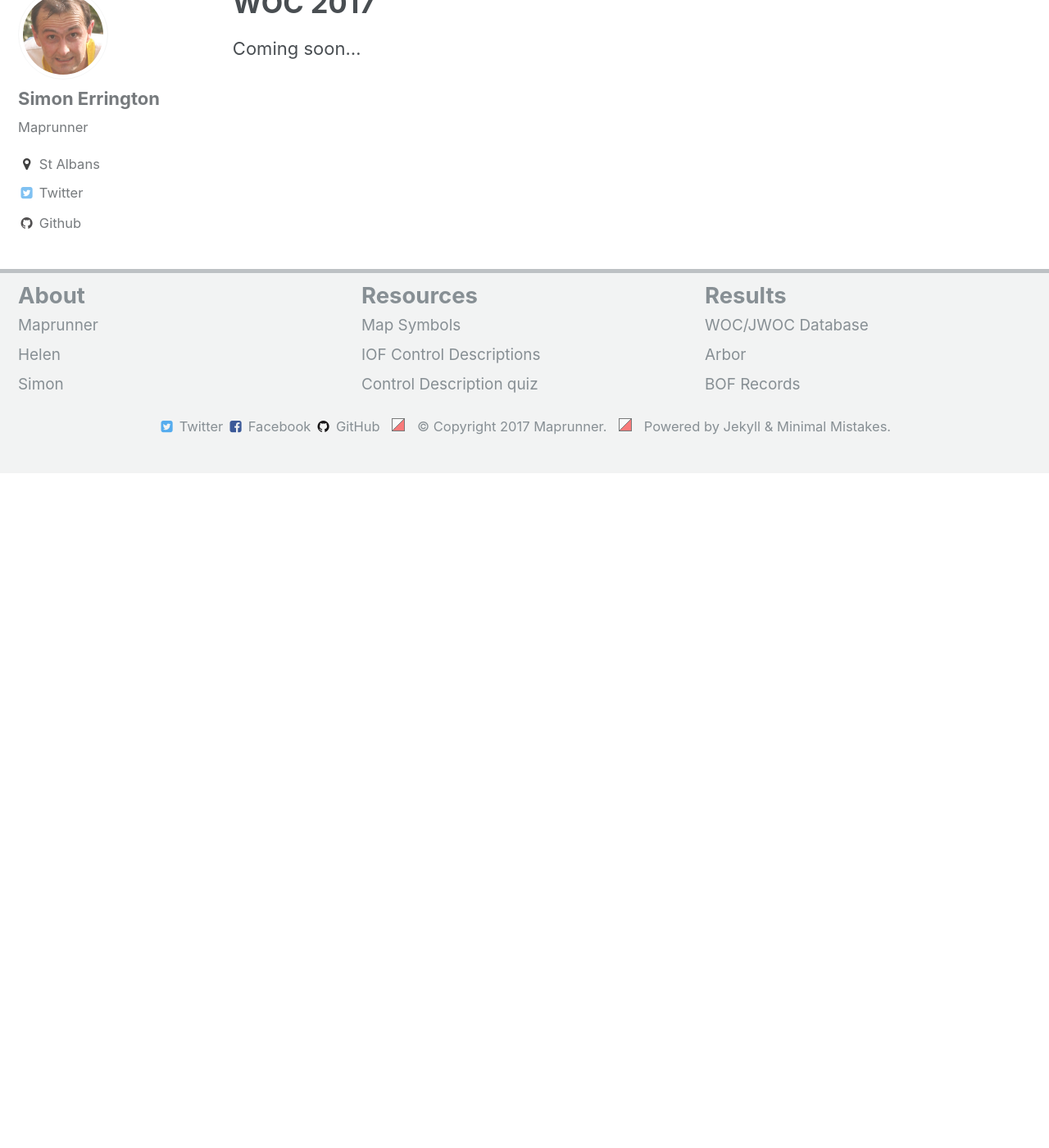
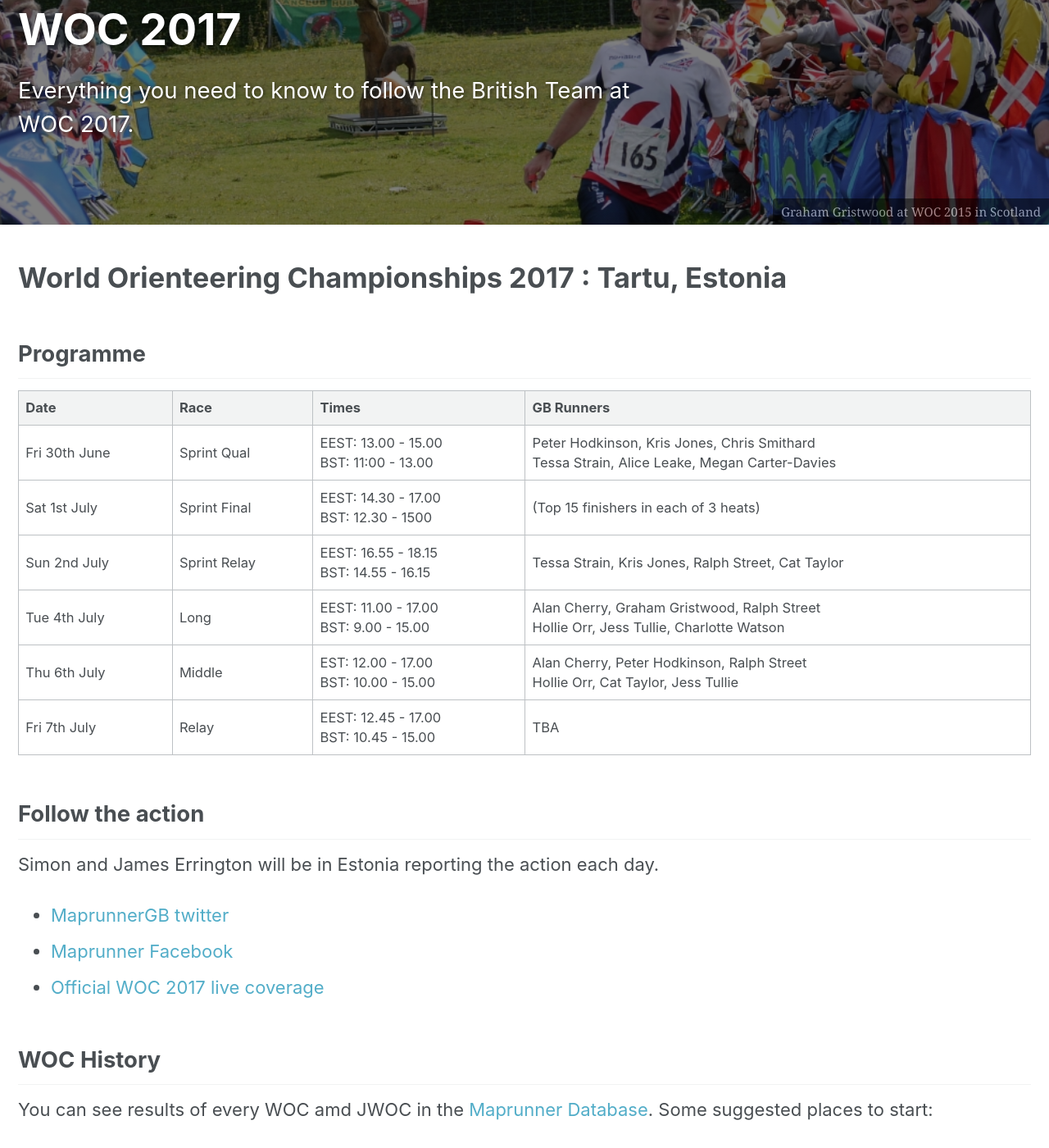
Before and after one commit to Maprunner/maprunner, a Jekyll site: the page built from _pages/woc2017.md, in a window 1280 px wide and 1400 px high, scrolled down 270 px. Shown: the whole window at 82% size. Built offline with Jekyll 4.4.1, drawn with Linux system fonts in a browser that asks for light colours; before the commit the page ends 900 px from its top, so only the background shows below that; some of the changed text lies outside the part shown.

Commit message:
And the page itself...

```diff
--- a/_pages/woc2017.md
+++ b/_pages/woc2017.md
@@ -1,8 +1,88 @@
 ---
-layout: archive
+layout: splash
 permalink: /woc2017/
 title: "WOC 2017"
-author_profile: true
+author_profile: false
+excerpt: "Everything you need to know to follow the British Team at WOC 2017."
+gallery:
+  - url: chris-smithard
+    image_path: graham_gristwood.jpg
+    alt: "Graham Gristwood"
+  - url: chris-smithard
+    image_path: kris_jones.jpg
+    alt: "Kris Jones"
+  - url: chris-smithard
+    image_path: chris_smithard.jpg
+    alt: "Chris Smithard"
+  - url: chris-smithard
+    image_path: cat_taylor.jpg
+    alt: "Cat Taylor"
+  - url: chris-smithard
+    image_path: hollie_orr.jpg
+    alt: "Hollie Orr"
+  - url: chris-smithard
+    image_path: charlotte_watson.jpg
+    alt: "Charlotte Watson"
+  - url: chris-smithard
+    image_path: jess_tullie.jpg
+    alt: "Jess Tullie"
+  - url: chris-smithard
+    image_path: megan-cd.jpg
+    alt: "Megan Carter-Davies"
+  - url: chris-smithard
+    image_path: charlotte_watson.jpg
+    alt: "Charlotte Watson"
+header:
+  overlay_image: gg-woc2015.jpg
+  caption: "Graham Gristwood at WOC 2015 in Scotland"
+  overlay_filter: 0.5
 ---
+# World Orienteering Championships 2017 : Tartu, Estonia
 
-Coming soon...
+## Programme
+
+| Date          | Race         | Times                                      | GB Runners                                                                                     |
+|---------------|--------------|--------------------------------------------|------------------------------------------------------------------------------------------------|
+| Fri 30th June | Sprint Qual  | EEST: 13.00 - 15.00<br> BST: 11:00 - 13.00 | Peter Hodkinson, Kris Jones, Chris Smithard<br> Tessa Strain, Alice Leake, Megan Carter-Davies |
+| Sat 1st July  | Sprint Final | EEST: 14.30 - 17.00<br> BST: 12.30 - 1500  | (Top 15 finishers in each of 3 heats)                                                          |
+| Sun 2nd July  | Sprint Relay | EEST: 16.55 - 18.15<br> BST: 14.55 - 16.15 | Tessa Strain, Kris Jones, Ralph Street, Cat Taylor                                             |
+| Tue 4th July  | Long         | EEST: 11.00 - 17.00<br> BST: 9.00 - 15.00  | Alan Cherry, Graham Gristwood, Ralph Street<br> Hollie Orr, Jess Tullie, Charlotte Watson      |
+| Thu 6th July  | Middle       | EST: 12.00 - 17.00<br> BST: 10.00 - 15.00  | Alan Cherry, Peter Hodkinson, Ralph Street<br> Hollie Orr, Cat Taylor, Jess Tullie             |
+| Fri 7th July  | Relay        | EEST: 12.45 - 17.00<br> BST: 10.45 - 15.00 | TBA                                                                                            |
+
+## Follow the action
+
+Simon and James Errington will be in Estonia reporting the action each day.
+
+* [MaprunnerGB twitter](https://twitter.com/MaprunnerGB)
+* [Maprunner Facebook](https://www.facebook.com/Maprunner.co.uk/)
+* [Official WOC 2017 live coverage](https://liveorienteering.com/#/)
+
+## WOC History
+
+You can see results of every WOC amd JWOC in the [Maprunner Database](https://www.maprunner.co.uk/wocdb/). Some suggested places to start:
+
+* [Great Britain's first ever WOC medal](https://www.maprunner.co.uk/wocdb/woc/1993/women/long)
+* [Great Britain's first WOC Gold medal](https://www.maprunner.co.uk/wocdb/woc/1999/women/short)
+* [All GB WOC medallists](https://www.maprunner.co.uk/wocdb/medals/gbr/woc/all/all)
+* [All GB WOC runners](https://www.maprunner.co.uk/wocdb/runners/person/gbr)
+* [WOC 2015 in Scotland](https://www.maprunner.co.uk/wocdb/woc/2015/men/long)
+* [WOC 1999 in Scotland](https://www.maprunner.co.uk/wocdb/woc/1999/men/long)
+* [WOC 1976 in Scotland](https://www.maprunner.co.uk/wocdb/woc/1976/men/long)
+
+
+## Useful links
+
+* [GB WOC 2017 Team Blog](http://gbteamwoc2017.blogspot.co.uk/)
+* [WOC 2017 Official Website](http://woc2017.ee/)
+* [Bulletin 3](http://media.voog.com/0000/0040/6394/files/WOC2017%20infob%C3%BCllet%C3%A4%C3%A4n_V3_3.pdf)
+* [Maprunner WOC/JWOC Results Database](https://www.maprunner.co.uk/wocdb)
+* [Maprunner blog](https://maprunner.blogspot.co.uk/)
+* [World of O](http://worldofo.com/)
+* [British Orienteering](https://www.britishorienteering.org.uk/)
+* [BOF Athlete Profiles](https://www.britishorienteering.org.uk/gbteams)
+* [International Orienteering Federation](http://orienteering.org/)
+
+## The British Team for WOC 2017
+
+We will be adding further detail here as soon as possible. For now, everything you need to know is on the [SLOW WOC 2017 website](http://slow.org.uk/about/gb-woc-team-2017/).
```
